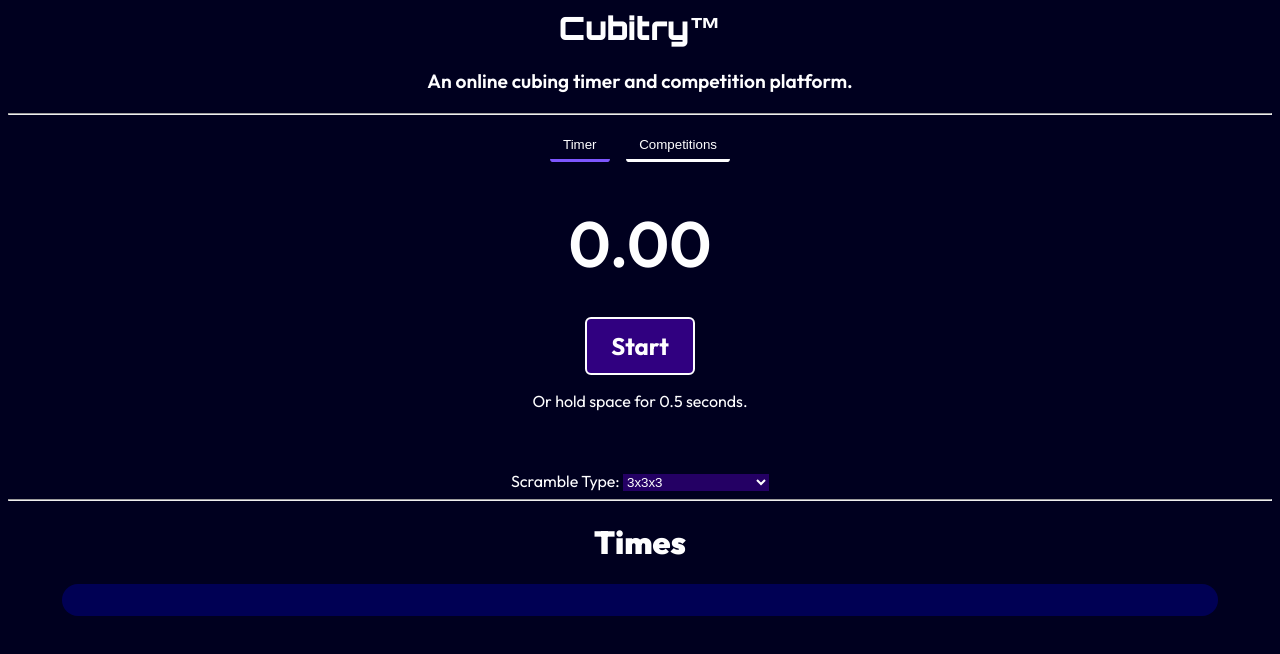
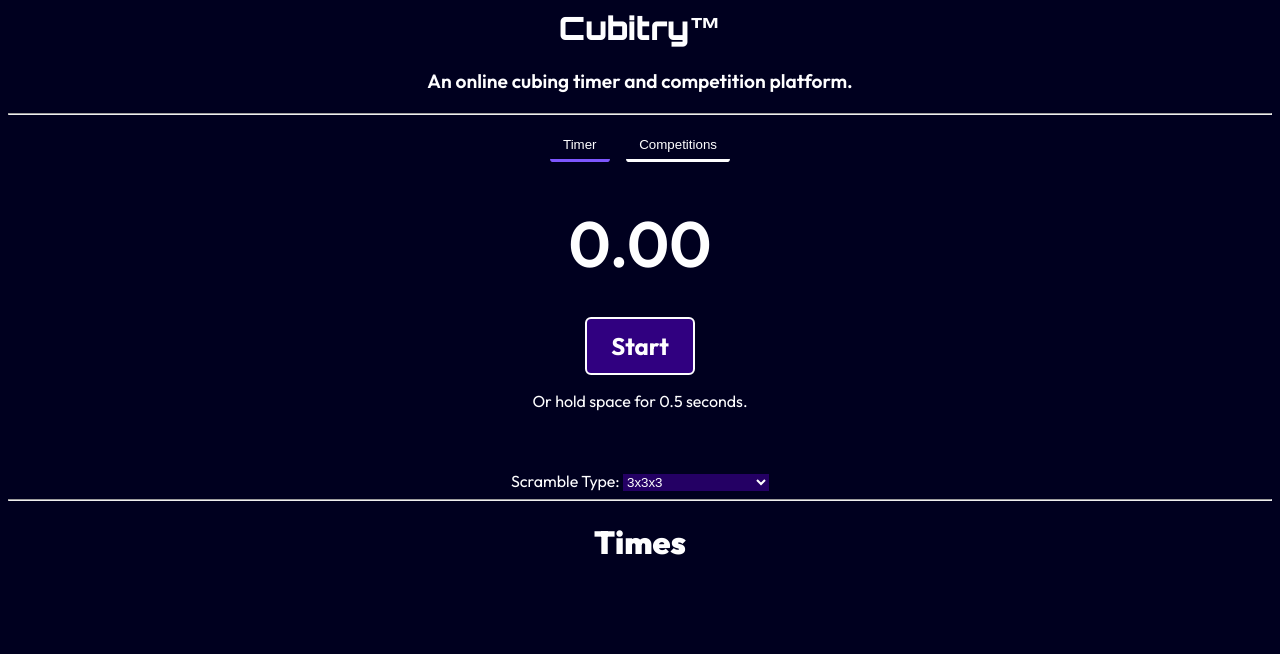
Before and after one commit to Cubitry/cubitry.github.io, a plain HTML site: page index.html in a window 1280 px wide. Drawn offline with Linux system fonts and the light colour scheme.

Commit message:
Remove empty time div

```diff
--- a/index.html
+++ b/index.html
@@ -48,9 +48,7 @@
                 </select>
                 <hr>
                 <h1 style="font-family: 'Outfit', sans-serif;">Times</h1>
-                <div id="times">
-                    <div class="time"></div>
-                </div>
+                <div id="times"></div>
             </div>
             <div class="comps" style="display: none;">
                 <input id="comp" placeholder="Enter competition id (a-z, A-Z, 0-9, space allowed)">
```
